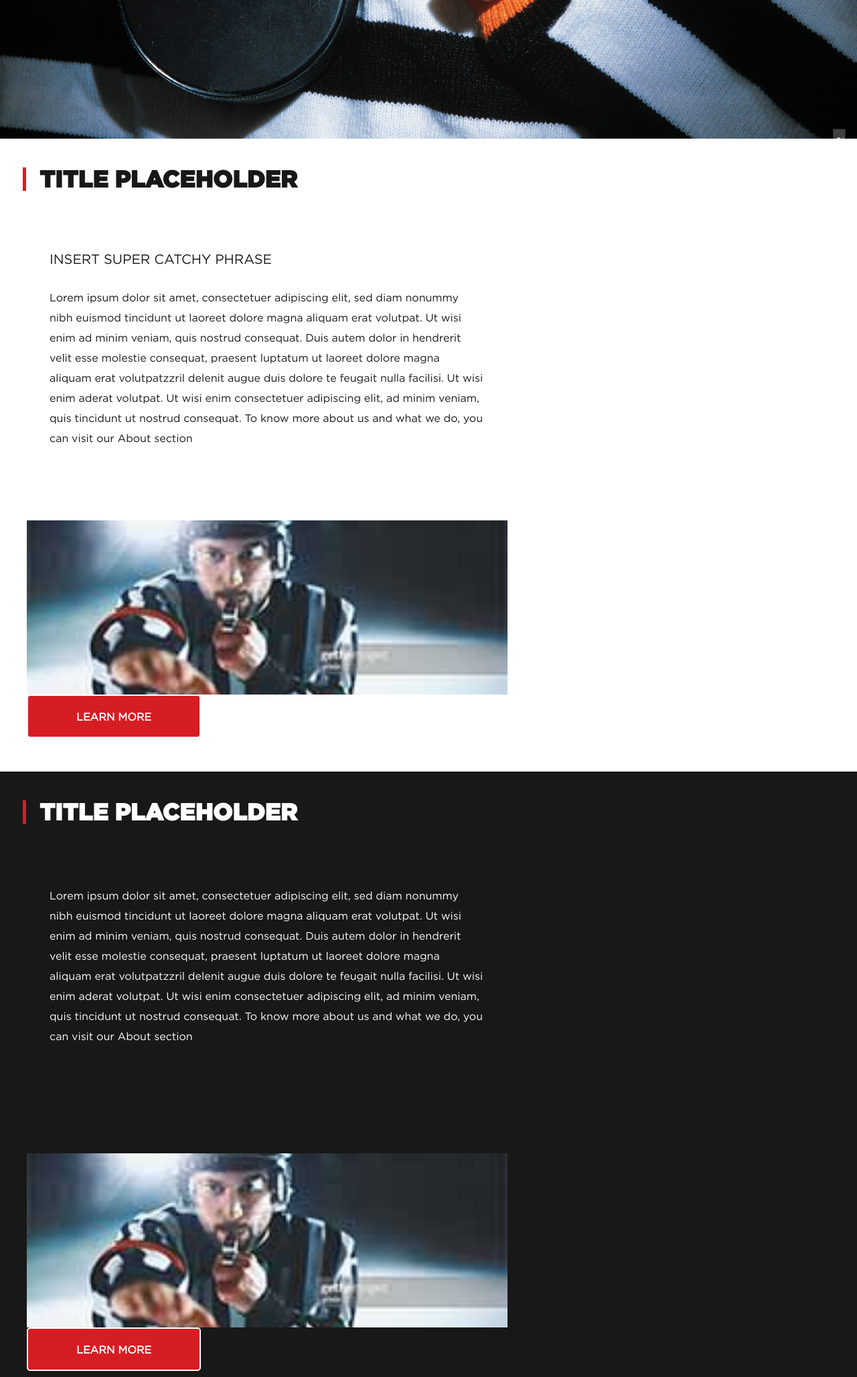
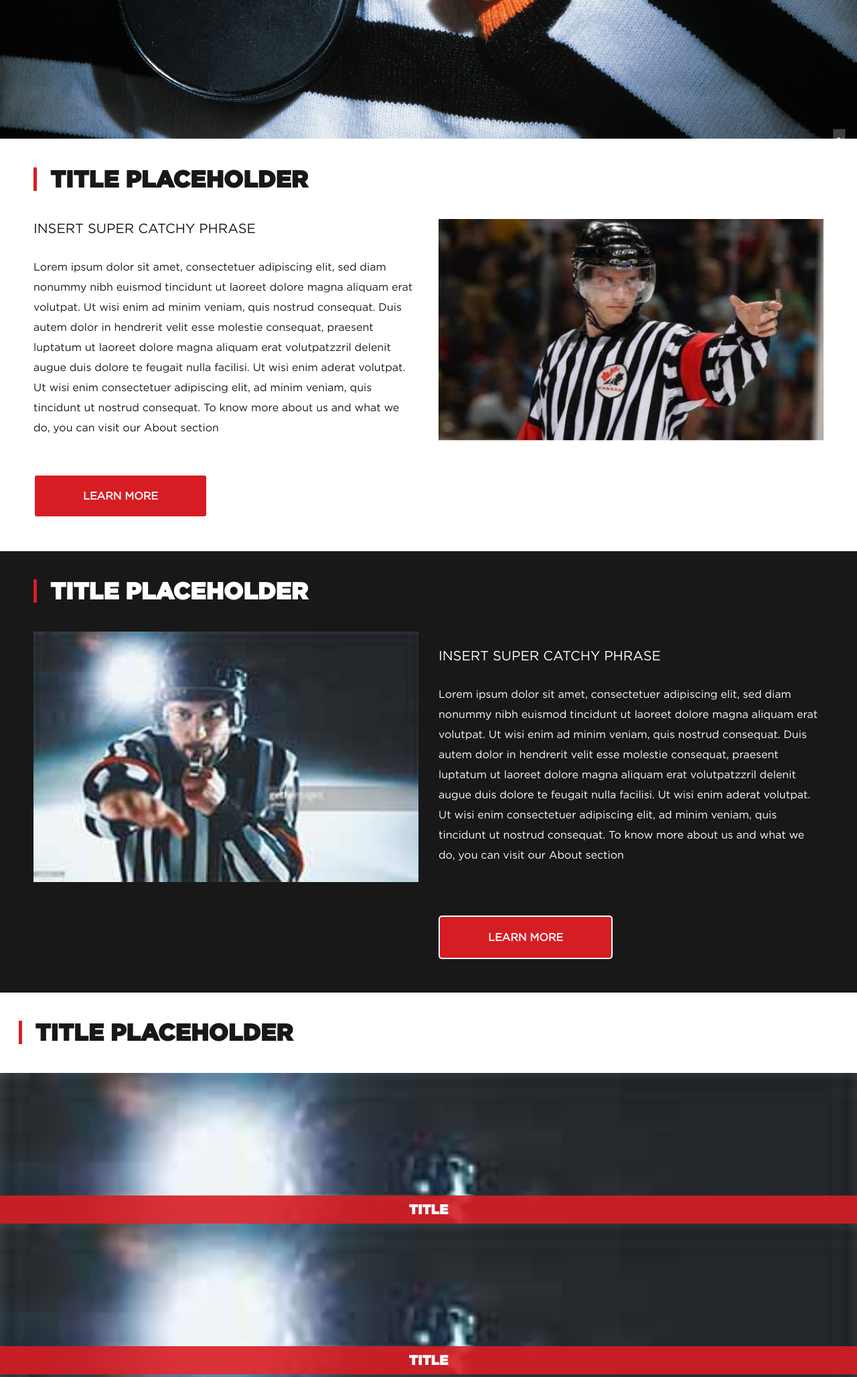
Before and after one commit to selenaelisewells/LRG_site_build, a PHP site: page / in a window 1280 px wide. Shown: the part 601-2657 px from the top of the page at 67% size. Run offline with PHP 8.4, Linux system fonts and the light colour scheme; some libraries are stand-ins or nearby versions.

Commit message:
css grid added for media queries

```diff
--- a/index.php
+++ b/index.php
@@ -10,7 +10,7 @@
     Ut wisi enim aderat volutpat. Ut wisi enim consectetuer adipiscing elit, ad minim
     veniam, quis tincidunt ut nostrud consequat.
     To know more about us and what we do, you can visit our About section',
-    'image' => 'placeholder.jpg',
+    'image' => 'referee.jpg',
     'tagline' => 'INSERT SUPER CATCHY PHRASE',
     'alt' => 'My awesome image'
 ];
@@ -76,7 +76,7 @@
         </div>
     </section>
 
-    <section id="whoWeAre" class="whiteBanner">
+    <section id="whoWeAre" class="whiteBanner bannerWrapper">
         <div class="banner">
             <h2 class="bannerTitle">
                 <?php echo $who_we_are_section['title']; ?>
@@ -97,7 +97,7 @@
         </div>
     </section>
 
-    <section id="theReferee " class="blackBanner">
+    <section id="theReferee" class="blackBanner bannerWrapper">
         <div class="banner blackBanner">
             <h2 class="bannerTitle">
                 <?php echo $the_referee_section['title']; ?>
@@ -110,6 +110,7 @@
         </div>
 
             <div class="sectionText">
+                <h3 class="tagline"><?php echo $who_we_are_section['tagline']; ?></h3>
                 <p class="text">
                     <?php echo $the_referee_section['body'];?>
                 </p>
--- a/sass/modules/_banner.scss
+++ b/sass/modules/_banner.scss
@@ -1,3 +1,9 @@
+.bannerWrapper {
+    @media (min-width: 900px) {
+        padding: 0 50px;
+    }
+}
+
 .banner {
     //background-color: $main-black;
     width: 100%;
@@ -5,11 +11,10 @@
     display: flex;
     align-items: center;
     justify-content: center;
-    @media(min-width: 700px) {
+    @media(min-width: 900px) {
         padding: 20px 0;
     }
     .bannerTitle {
-        //@include banner-title;
         width: 100%;
         display: flex;
         align-items: center;
@@ -17,10 +22,25 @@
         border-left: 5px solid $main-red;
         max-width: 1200px;
         padding-left: 20px;
+        @include banner-title($font-size: $heading-font-size);
         @include global-margin;
-        @media( min-width: 700px) {
+        @media( min-width: 900px) {
+            margin: 0;
             max-width: $max-page-width-lg;
-            @include banner-title($font-size: $heading-font-size-lg)
+            @include banner-title($font-size: $heading-font-size-lg);
+        }
+    }
+}
+
+#theReferee {
+    .button {
+        @media(min-width: 900px) {
+            grid-column: 2 / 3;
+        }
+    }
+    .sectionText {
+        @media(min-width: 900px) {
+            order: 3;
         }
     }
 }
@@ -30,42 +50,58 @@
     flex-direction: column;
     margin: 0 auto;
     align-items: center;
-    @media( min-width: 700px) {
+    @media( min-width: 900px) {
+        box-sizing: border-box;
         max-width: $max-page-width-lg;
         justify-content: space-between;
         display: grid;
+        grid-template-columns: repeat(2, 1fr);
+        grid-template-rows: 1fr auto;
+        column-gap: 30px;
         //flex-wrap: wrap;
     }
     .Image {
         width: 100%;
         height: 260px;
+        @media(min-width: 900px) {
+            order: 3;
+            height: auto;
+            width: auto;
+            align-self: stretch;
+        }
         img {
             width: 100%;
             height: 260px;
             object-fit: cover;
-        }
-        @media(min-width: 700px) {
-            order: 3;
+            @media(min-width: 900px) {
+                align-self: stretch;
+                height: 100%;
+                width: 100%;
+            }
         }
     }
     .button {
         order: 3;
         margin-bottom: 50px;
-        @media( min-width: 700px) {
-            display: block;
-            flex: 100%;
+        @media( min-width: 900px) {
+            margin-top: 50px;
+            //place-self: center;
+            //margin-bottom: 43px;
+            // grid-row: 2/3;
+            // grid-column: 2 / 3;
         }
     }
     .sectionText {
         order: 2;
         @include global-margin;
         padding: 50px 0;
-        ;
-        @media( min-width: 700px) {
+        @media( min-width: 900px) {
+            margin: 0;
+            padding: 0;
             max-width: $max-page-width-lg;
             max-width: $standard-box-width-lg;
-            height: 350px;
-            width: 100%;
+            // height: 350px;
+            // width: 100%;
         }
     }
     .tagline {
@@ -79,7 +115,7 @@
 }
 
 #theReferee {
-    background-color: $main-gray;
+    // background-color: $main-gray;
     color: $main-white;
 }
 
--- a/sass/modules/_vars.scss
+++ b/sass/modules/_vars.scss
@@ -1,5 +1,5 @@
 //global vars
-$main-gray: rgb(58, 58, 58);
+$main-gray: #323232;
 $main-red: #D71D24;
 $main-black: rgb(24, 24, 24);
 $main-white: white;
```
Also changed, not shown: css/main.css, images/referee.jpg (added), 1 other file.
